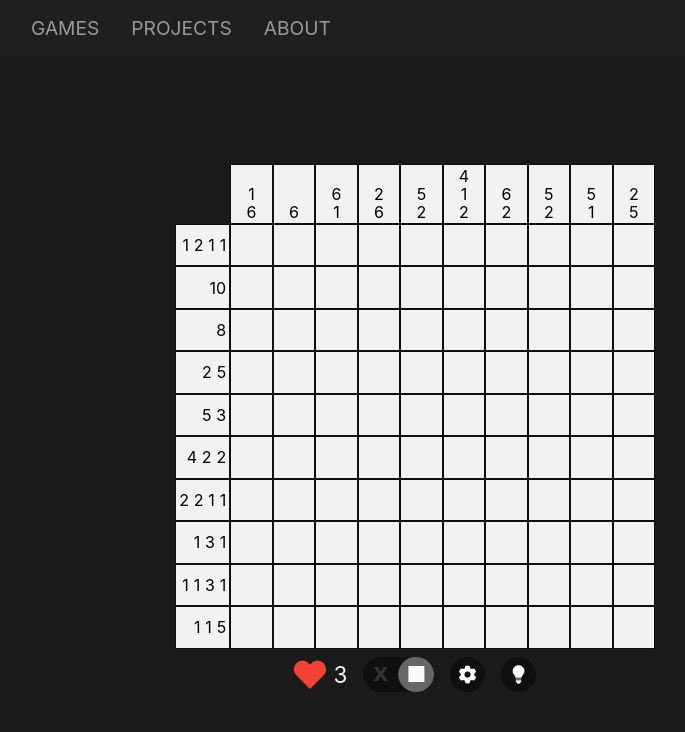
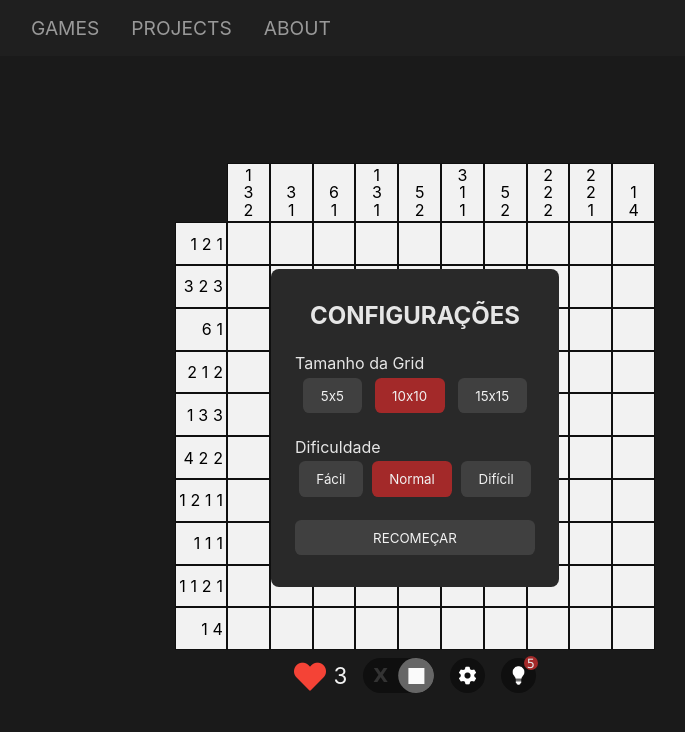
Before and after one commit to joaovitorrm/react-projects-2, a Next.js app: page /games/nonogram in a window 1280 px wide. Both pictures are taken after a click on the element 692 px from the left and 674 px from the top of the page. Shown: the top 732 px of the page, without its empty margins (225-910 px from the left). Built offline with nearby package versions, Linux system fonts and the light colour scheme.

Commit message:
Tela de configurações e dica

```diff
--- a/src/app/games/nonogram/page.module.css
+++ b/src/app/games/nonogram/page.module.css
@@ -9,6 +9,7 @@
         position: relative;
         display: grid;
         margin-block: 1rem;
+        user-select: none;
         grid-template:
             ". vh" auto
             "hh n" 1fr
@@ -192,7 +193,7 @@
                 }
             }
 
-            & .settings-container,
+            & .settings-icon-container,
             .hint-container {
                 height: 100%;
                 aspect-ratio: 1/1;
@@ -204,6 +205,25 @@
                 user-select: none;
             }
 
+            & .hint-container {
+                position: relative;
+                & .amount {
+                    position: absolute;
+                    color: hsl(0, 0%, 90%);
+                    font-size: 0.8rem;
+                    width: 40%;
+                    height: 40%;
+                    display: flex;
+                    justify-content: center;
+                    align-items: center;
+                    border-radius: 50%;
+                    top: -5%;
+                    right: -5%;
+                    font-family: Verdana, Geneva, Tahoma, sans-serif;
+                    background-color: hsl(0, 60%, 40%);
+                }
+            }
+
             & .settings-icon,
             .hint-icon {
                 height: 100%;
@@ -213,6 +233,67 @@
                 filter: invert(1);
             }
 
+        }
+
+        & .settings-container {
+            position: absolute;
+            height: 60%;
+            width: 60%;
+            background-color: hsl(0, 0%, 16%);
+            margin: auto;
+            inset: 0;
+            offset: 0;
+            display: none;
+            justify-content: space-between;
+            align-items: start;
+            flex-direction: column;
+            color: hsl(0, 0%, 90%);
+            border-radius: 1vmin;
+            gap: 1.4rem;
+            padding-inline: 1.5rem;
+            padding-block: 2rem;
+
+            &.active {
+                display: flex;
+            }
+
+            & h2 {
+                text-align: center;
+                width: 100%;
+            }
+
+            & .option-container {
+                width: 100%;
+                display: flex;
+                flex-direction: column;
+                gap: 0.3rem;
+
+                & ul {
+                    list-style-type: none;
+                    display: flex;
+                    gap: 0.3rem;
+                    justify-content: space-evenly;
+                    width: 100%;
+                }
+            }
+
+            & button {
+                padding-inline: 1.1rem;
+                padding-block: 0.6rem;
+                background-color: hsl(0, 0%, 25%);
+                border: none;
+                color: hsl(0, 0%, 95%);
+                border-radius: 0.8vmin;
+                cursor: pointer;
+                user-select: none;
+                &.active {
+                    background-color: hsl(0, 60%, 40%);
+                }
+            }
+
+            & .reset-btn-container, .reset-btn {
+                width: 100%;
+            }
         }
 
         & .end-container {
@@ -246,6 +327,7 @@
                 & p {
                     font-size: 1.2rem;
                     line-height: 1.8rem;
+
                     & b {
                         background-color: hsl(0, 0%, 8%);
                         padding-inline: 0.5rem;
--- a/src/app/games/nonogram/page.tsx
+++ b/src/app/games/nonogram/page.tsx
@@ -11,8 +11,12 @@ import { useTimer } from "@/hooks/useTimer";
 type DrawType =
     "FILL" | "X" | "CONTINUE";
 
+type Difficulties = { Difficulty: "Easy", value: 0.3 } | { Difficulty: "Medium", value: 0.5 } | { Difficulty: "Hard", value: 0.7 };
+
 type Action =
     { type: "SET_GRID_SIZE", payload: { size: number } } |
+    { type: "SET_DIFFICULTY", payload: { difficulty: Difficulties } } |
+    { type: "USE_HINT" } |
     { type: "GENERATE_GRID" } |
     { type: "HANDLE_MOUSE_DOWN", payload: { index: number, type: DrawType } } |
     { type: "HANDLE_MOUSE_UP" };
@@ -30,16 +34,53 @@ interface ReducerProps {
     hints: { horizontal: LineHint[], vertical: LineHint[] },
     type: DrawType,
     lives: number,
-    ended: boolean
+    ended: boolean,
+    difficulty: Difficulties,
+    hintsAmount: number
 }
 
 function reducer(state: ReducerProps, action: Action) {
     switch (action.type) {
 
+        case "SET_DIFFICULTY": return action.payload.difficulty === state.difficulty ? state : { ...state, difficulty: action.payload.difficulty };
+
+        case "SET_GRID_SIZE": return action.payload.size === state.gridSize ? state : { ...state, gridSize: action.payload.size };
+
+        case "USE_HINT": {
+            if (state.ended || state.hintsAmount === 0) return state;
+
+            let hintIndex = -1;
+            const prevIndex = [];
+            while (true) {
+                let index;
+                do {
+                    index = Math.floor(Math.random() * state.grid.length);
+                } while (prevIndex[index] === 1);
+
+                if (state.grid[index] === 1 && state.drawed[index] != 1) {
+                    hintIndex = index;
+                    break;
+                }
+                prevIndex[index] = 1;
+            };
+
+            const draweds = [...state.drawed];
+            draweds[hintIndex] = 1;
+
+            if (state.grid.every((v, i) => {
+                if (v !== 1) return true;
+                return draweds[i] === 1;
+            })) {
+                return { ...state, ended: true, isDrawing: false, drawed: draweds, hintsAmount: state.hintsAmount - 1 };
+            }
+
+            return { ...state, drawed: draweds, hintsAmount: state.hintsAmount - 1 };
+        }
+
         case "GENERATE_GRID": {
             const grid = [];
             for (let i = 0; i < state.gridSize * state.gridSize; i++) {
-                grid.push(Math.sign(Math.random() - 0.4));
+                grid.push(Math.sign(Math.random() - state.difficulty.value));
             }
 
             const rows: LineHint[] = [];
@@ -74,7 +115,7 @@ function reducer(state: ReducerProps, action: Action) {
                 columns.push({ arr: column, completed: false });
             }
 
-            return { ...state, grid, hints: { horizontal: rows, vertical: columns }, ended: false, drawed: [], lives: 3 };
+            return { ...state, grid, hints: { horizontal: rows, vertical: columns }, ended: false, drawed: [], lives: 3, hintsAmount: 5 };
         }
 
         case "HANDLE_MOUSE_DOWN": {
@@ -107,7 +148,7 @@ function reducer(state: ReducerProps, action: Action) {
                     return state;
                 }
             }
-            return { ...state, drawed, isDrawing: true, type: type, lives, ended : lives === 0 ? true : false };
+            return { ...state, drawed, isDrawing: true, type: type, lives, ended: lives === 0 ? true : false };
         }
 
         case "HANDLE_MOUSE_UP": {
@@ -133,24 +174,31 @@ export default function Nonogram() {
         },
         type: "FILL",
         lives: 3,
-        ended: false
+        ended: false,
+        difficulty: { Difficulty: "Medium", value: 0.5 },
+        hintsAmount: 5
     });
 
     const [type, setType] = useState<DrawType>("FILL");
     const timer = useTimer();
+    const [showSettings, setShowSettings] = useState(false);
 
     useEffect(() => {
         dispatch({ type: "GENERATE_GRID" });
-        timer.start();
-    }, [state.gridSize]);
+    }, []);
 
     useEffect(() => {
         if (state.ended) timer.pause();
-    }, [state.ended])
+    }, [state.ended]);
+
+    useEffect(() => {
+        timer.reset();
+        timer.start();
+    }, [state.grid])
 
     return (
         <main className={styles.main}>
-            <article className={styles["nonogram-container"]} style={{ ["--size" as string]: state.gridSize }}>
+            <article className={styles["nonogram-container"]} style={{ ["--size" as string]: Math.sqrt(state.grid.length) }}>
                 <aside className={styles["horizontal-hints"]}>
                     {state.hints.horizontal.map((hint, index) =>
                         <div key={index} className={styles["hint-container"]}>
@@ -200,18 +248,49 @@ export default function Nonogram() {
                         <span className={styles["x-icon"]}>X</span>
                         <span className={styles["fill-icon"]}></span>
                     </label>
-                    <div className={styles["settings-container"]}>
+                    <div className={styles["settings-icon-container"]} onClick={() => state.ended ? {} : setShowSettings(prev => !prev)}>
                         <span className={styles["settings-icon"]}>
                             <Image src={Settings} alt="img" fill={true} className={styles.img} draggable={false} />
                         </span>
                     </div>
-                    <div className={styles["hint-container"]}>
+                    <div className={styles["hint-container"]} onClick={() => state.ended ? {} : dispatch({ type: "USE_HINT" })}>
                         <span className={styles["hint-icon"]}>
                             <Image src={Hint} alt="img" fill={true} className={styles.img} draggable={false} />
                         </span>
+                        <span className={styles.amount}>{state.hintsAmount}</span>
                     </div>
                 </section>
-                <section className={styles["settings-container"]}>
+                <section className={`${styles["settings-container"]} ${showSettings ? styles.active : ""}`}>
+                    <h2>CONFIGURAÇÕES</h2>
+
+                    <div className={styles["option-container"]}>
+                        <label htmlFor="size">Tamanho da Grid</label>
+                        <ul>
+                            {["5x5", "10x10", "15x15"].map((val, index) =>
+                                <li key={index}>
+                                    <button
+                                        className={state.gridSize === ((index + 1) * 5) ? styles.active : ""}
+                                        onClick={() => dispatch({ type: "SET_GRID_SIZE", payload: { size: (index + 1) * 5 } })}
+                                    >{val}</button>
+                                </li>)}
+                        </ul>
+                    </div>
+
+                    <div className={styles["option-container"]}>
+                        <label htmlFor="difficult">Dificuldade</label>
+                        <ul>
+                            <li><button className={state.difficulty.Difficulty === "Easy" ? styles.active : ""}
+                                onClick={() => dispatch({ type: "SET_DIFFICULTY", payload: { difficulty: { Difficulty: "Easy", value: 0.3 } } })}>Fácil</button></li>
+                            <li><button className={state.difficulty.Difficulty === "Medium" ? styles.active : ""}
+                                onClick={() => dispatch({ type: "SET_DIFFICULTY", payload: { difficulty: { Difficulty: "Medium", value: 0.5 } } })}>Normal</button></li>
+                            <li><button className={state.difficulty.Difficulty === "Hard" ? styles.active : ""}
+                                onClick={() => dispatch({ type: "SET_DIFFICULTY", payload: { difficulty: { Difficulty: "Hard", value: 0.7 } } })}>Difícil</button></li>
+                        </ul>
+                    </div>
+
+                    <div className={styles["reset-btn-container"]}>
+                        <button className={styles["reset-btn"]} onClick={() => dispatch({ type: "GENERATE_GRID" })}>RECOMEÇAR</button>
+                    </div>
 
                 </section>
                 <section className={`${styles["end-container"]} ${state.ended ? styles.active : ""}`}>
@@ -219,12 +298,12 @@ export default function Nonogram() {
                         <div className={styles.end}>
                             <h1>FIM DE JOGO!</h1>
                             <p>Não foi dessa vez! Tente novamente</p>
-                            <button onClick={() => dispatch({type: "GENERATE_GRID"})}>Tentar Novamente</button>
+                            <button onClick={() => dispatch({ type: "GENERATE_GRID" })}>Tentar Novamente</button>
                         </div> :
                         <div className={styles.end}>
                             <h1>VOCÊ GANHOU!</h1>
                             <p>Você conseguiu resolver o Nonogram! em <b>{timer.time(false)}</b></p>
-                            <button onClick={() => dispatch({type: "GENERATE_GRID"})}>Jogar Novamente</button>
+                            <button onClick={() => dispatch({ type: "GENERATE_GRID" })}>Jogar Novamente</button>
                         </div>}
                 </section>
             </article>
```
